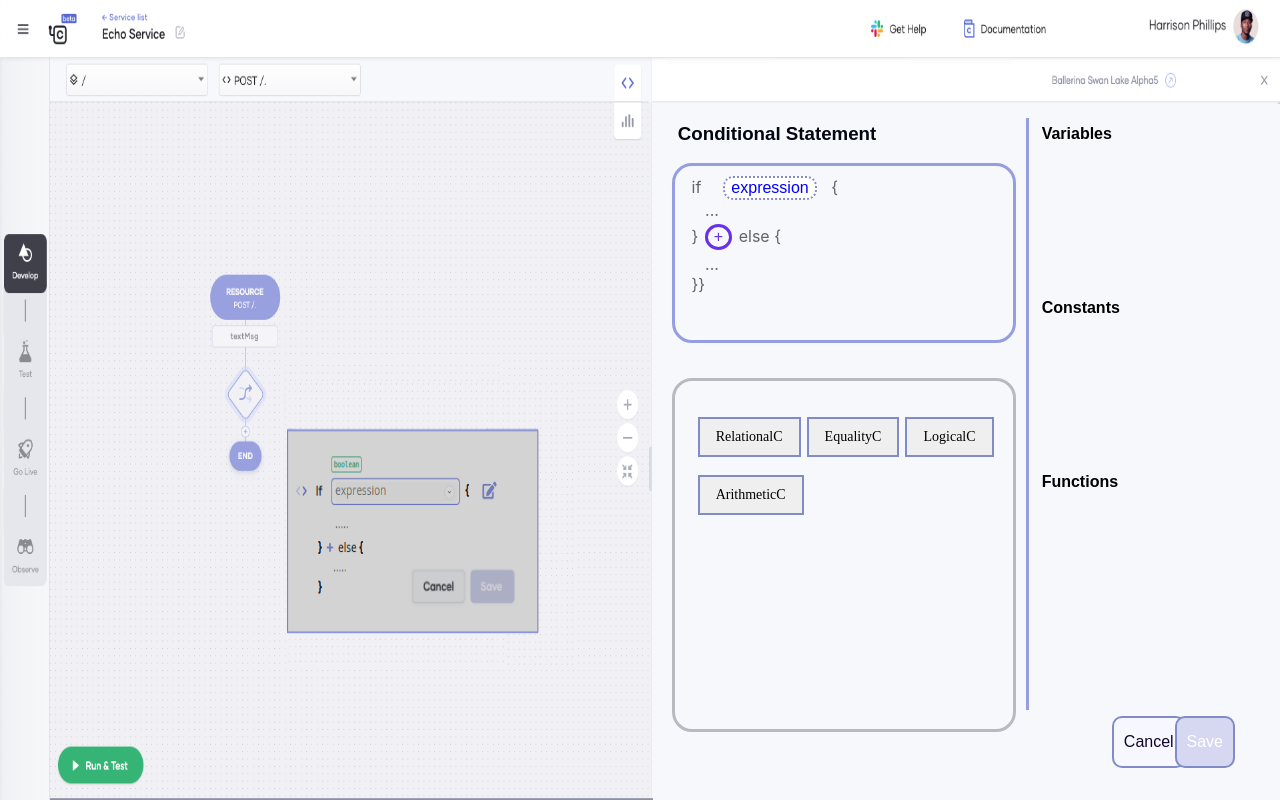
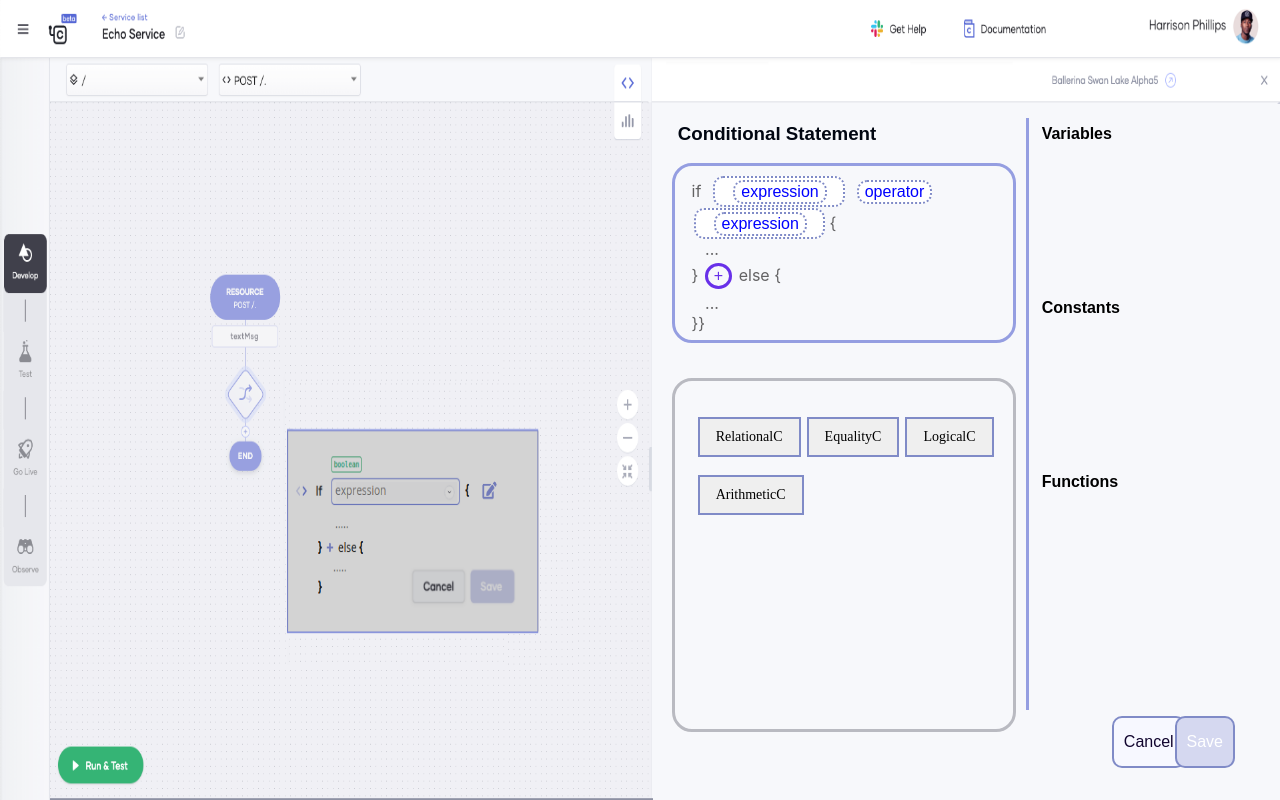
Before and after one commit to madushajg/tree-editor, a React (Create React App) app: page / in a window 1280 px wide. Both pictures are taken after a click on the button "RelationalC". Built offline with nearby package versions, Linux system fonts and the light colour scheme.

Commit message:
Seperate out the data models from the left pane

```diff
--- a/src/components/Expression/index.tsx
+++ b/src/components/Expression/index.tsx
@@ -12,7 +12,8 @@ interface ExpressionComponentProps {
 export function ExpressionComponent(props: ExpressionComponentProps) {
     const { model, callBack, isRoot } = props;
 
-    console.log(`from ExpressionComponent ${callBack}`)
+    console.log(`==================== ExpressionComponent ====================`)
+    console.log(model)
     const component = getExpressionTypeComponent(model, callBack);
 
     // const onClickWholeExpression = () => {
--- a/src/components/ExpressionTypes/Relational/index.tsx
+++ b/src/components/ExpressionTypes/Relational/index.tsx
@@ -5,7 +5,7 @@ import { ExpressionComponent } from "../../Expression";
 
 interface RelationalProps {
     model: Expression
-    callBack: (exp: string[]) => void
+    callBack: (suggestions: string[], model: Expression) => void
 }
 
 export function RelationalC(props: RelationalProps) {
@@ -24,14 +24,21 @@ export function RelationalC(props: RelationalProps) {
         // suggestion = <Suggestions model={model} kind={"comparison"} operator={false} />;
     }
 
-    const onClickOnExpression = (suggestions:string[]) => {
+    // const onClickOnExpression = (suggestions:string[]) => {
+    //     // callback(model);
+    //     callBack(suggestions)
+    // };
+
+    const onClickOnExpression = () => {
         // callback(model);
-        callBack(suggestions)
+        console.log(`RelationalC kind: ${model.kind}`);
+        console.log(model);
+        callBack(getSuggestionsBasedOnExpressionKind("RelationalC"), model)
     };
 
     return (
         <span>
-            <button className="template-button" onClick={()=>onClickOnExpression(getSuggestionsBasedOnExpressionKind("relational"))}>{lhs}</button>
+            <button className="template-button" onClick={onClickOnExpression}>{lhs}</button>
             <span className="App-expression-block App-expression-block-element">
                 <button className="template-button">operator</button>
             </span>
--- a/src/components/LeftPane/index.tsx
+++ b/src/components/LeftPane/index.tsx
@@ -3,221 +3,45 @@ import {Expression, Comparison} from '../../models/definitions'
 import { getExpressionTypeComponent, getSuggestionsBasedOnExpressionKind } from "../../utils";
 import { addExpression } from "../../utils/utils";
 import { ExpressionComponent } from "../Expression";
+import { sampleModel } from "../MainContainer";
 
 import '../MainContainer/styles.css';
 import { Suggestions } from "../Suggestions";
 
-// if (var1 + var2) > 10
-// export const sampleModel: Expression = {
-//     type: ["boolean"],
-//     kind: "RelationalC",
-//     expressionType: {
-//         lhsExp: {
-//             type: ["int", "float", "decimal"],
-//             kind: "ArithmaticC",
-//             expressionType: {
-//                 lhsOperand: {
-//                     type: ["int", "float", "decimal", "string"],
-//                     kind: "VariableC",
-//                     expressionType: {
-//                         name: "var1"
-//                     }
-//                 },
-//                 operator: "+",
-//                 rhsOperand: {
-//                     type: ["int", "float", "decimal", "string"],
-//                     kind: "VariableC",
-//                     expressionType: {
-//                         name: "var2"
-//                     }
-//                 }
-//             }
-//         },
-//         operator: ">",
-//         rhsExp: {
-//             type: ["int", "float", "decimal"],
-//             kind: "LiteralC",
-//             expressionType: {
-//                 value: 10
-//             }
-//         }
-//     }
-// }
 
-// if (var1 + var2) > (var10 + var20)
-// export const sampleModel: Expression = {
-//     type: ["boolean"],
-//     kind: "RelationalC",
-//     expressionType: {
-//         lhsExp: {
-//             type: ["int", "float", "decimal"],
-//             kind: "ArithmaticC",
-//             expressionType: {
-//                 lhsOperand: {
-//                     type: ["int", "float", "decimal", "string"],
-//                     kind: "VariableC",
-//                     expressionType: {
-//                         name: "var1"
-//                     }
-//                 },
-//                 operator: "+",
-//                 rhsOperand: {
-//                     type: ["int", "float", "decimal", "string"],
-//                     kind: "VariableC",
-//                     expressionType: {
-//                         name: "var2"
-//                     }
-//                 }
-//             }
-//         },
-//         operator: ">",
-//         rhsExp: {
-//             type: ["int", "float", "decimal"],
-//             kind: "ArithmaticC",
-//             expressionType: {
-//                 lhsOperand: {
-//                     type: ["int", "float", "decimal", "string"],
-//                     kind: "VariableC",
-//                     expressionType: {
-//                         name: "var10"
-//                     }
-//                 },
-//                 operator: "+",
-//                 rhsOperand: {
-//                     type: ["int", "float", "decimal", "string"],
-//                     kind: "VariableC",
-//                     expressionType: {
-//                         name: "var20"
-//                     }
-//                 }
-//             }
-//         }
-//     }
-// }
-
-// if false
-export const sampleModel: Expression = {
-    type: ["boolean"],
-    kind: "LiteralC",
-    // expressionType: {
-    //     value: "false"
-    // }
+interface ModelProps {
+    model: Expression
+    currentModel: {model: Expression}
 }
 
-// // if 30 > 40
-// export const sampleModel: Expression = {
-//     type: ["boolean"],
-//     kind: "RelationalC",
-//     expressionType: {
-//         lhsExp: {
-//             type: ["int"],
-//             kind: "LiteralC",
-//             // expressionType: {
-//             //     value: "30"
-//             // }
-//         },
-//         operator: ">",
-//         rhsExp: {
-//             type: ["int"],
-//             kind: "LiteralC",
-//             // expressionType: {
-//             //     value: "40"
-//             // }
-//         }
-//     }
-// }
-
-export function LeftPane() {
-
-    // if (var1 + var2) > 10
-    // const sampleModel: Expression = {
-    //     type: ["boolean"],
-    //     kind: "RelationalC",
-    //     expressionType: {
-    //         lhsExp: {
-    //             type: ["int", "float", "decimal"],
-    //             kind: "ArithmaticC",
-    //             expressionType: {
-    //                 lhsOperand: {
-    //                     type: ["int", "float", "decimal", "string"],
-    //                     kind: "VariableC",
-    //                     expressionType: {
-    //                         name: "var1"
-    //                     }
-    //                 },
-    //                 operator: "+",
-    //                 rhsOperand: {
-    //                     type: ["int", "float", "decimal", "string"],
-    //                     kind: "VariableC",
-    //                     expressionType: {
-    //                         name: "var2"
-    //                     }
-    //                 }
-    //             }
-    //         },
-    //         operator: ">",
-    //         rhsExp: {
-    //             type: ["int", "float", "decimal"],
-    //             kind: "LiteralC",
-    //             expressionType: {
-    //                 value: 10
-    //             }
-    //         }
-    //     }
-    // }
-    // const x= (sampleModel.expressionType as Comparison).lhsExp;
-
-    // const sampleModel: Expression = {
-    //     type: ["boolean"],
-    //     kind: "ArithmaticC",
-    //     expressionType: {
-    //         lhsOperand: {
-    //             type: ["int", "float", "decimal"],
-    //             kind: "LiteralC",
-    //             expressionType: {
-    //                 value: 10
-    //             }
-    //         },
-    //         operator: "+",
-    //         rhsOperand: {
-    //             type: ["int", "float", "decimal"],
-    //             kind: "LiteralC",
-    //             expressionType: {
-    //                 value: 20
-    //             }
-    //         }
-    //     }
-    // }
-
-
-    // const sampleModel: Expression = {
-    //     type: ["boolean"],
-    //     kind: "LiteralC",
-    //     expressionType: {
-    //         value: "false"
-    //     }
-    // }
+export function LeftPane(props: ModelProps) {
+    const {model, currentModel} = props;
 
     const [suggestionList, SetSuggestionsList] = useState(getSuggestionsBasedOnExpressionKind("LiteralC"));
-    const [currentModel, SetCurrentModel] = useState(sampleModel);
+    const [isSuggestionClicked, SetIsSuggestionClicked] = useState(false);
 
     const onClickButton = (suggestions:string[], model: Expression) => {
         SetSuggestionsList(suggestions)
-        SetCurrentModel(model)
+        SetIsSuggestionClicked(false)
+    }
+
+    const onClickSuggestionButton = (model: Expression) => {
+        currentModel.model = model
+        SetIsSuggestionClicked(!isSuggestionClicked)
     }
 
     // console.log(x);
-    console.log(sampleModel);
+    console.log(model);
     return (
         <div className="App-leftPane">
             <h3 className="App-leftPane-heading">Conditional Statement</h3>
             <div className="App-statement-template-editor">
                 <div className="App-statement-template-editor-inner">
-                    <ExpressionComponent model={currentModel} callBack={onClickButton} isRoot={true}/>
+                    <ExpressionComponent model={model} callBack={onClickButton} isRoot={true}/>
                 </div>
             </div>
             <div className="App-context-sensitivePane">
-                <Suggestions model={currentModel} suggestions={suggestionList} operator={false}/>
+                <Suggestions model={currentModel.model} suggestions={suggestionList} operator={false} callBack={onClickSuggestionButton}/>
             </div>
 
         </div>
--- a/src/components/MainContainer/index.tsx
+++ b/src/components/MainContainer/index.tsx
@@ -4,14 +4,140 @@ import { LeftPane } from '../LeftPane';
 import image2 from './base.png';
 
 import './styles.css';
+import { Expression } from '../../models/definitions';
+
+// if (var1 + var2) > 10
+// export const sampleModel: Expression = {
+//     type: ["boolean"],
+//     kind: "RelationalC",
+//     expressionType: {
+//         lhsExp: {
+//             type: ["int", "float", "decimal"],
+//             kind: "ArithmaticC",
+//             expressionType: {
+//                 lhsOperand: {
+//                     type: ["int", "float", "decimal", "string"],
+//                     kind: "VariableC",
+//                     expressionType: {
+//                         name: "var1"
+//                     }
+//                 },
+//                 operator: "+",
+//                 rhsOperand: {
+//                     type: ["int", "float", "decimal", "string"],
+//                     kind: "VariableC",
+//                     expressionType: {
+//                         name: "var2"
+//                     }
+//                 }
+//             }
+//         },
+//         operator: ">",
+//         rhsExp: {
+//             type: ["int", "float", "decimal"],
+//             kind: "LiteralC",
+//             expressionType: {
+//                 value: 10
+//             }
+//         }
+//     }
+// }
+
+// if (var1 + var2) > (var10 + var20)
+// export const sampleModel: Expression = {
+//     type: ["boolean"],
+//     kind: "RelationalC",
+//     expressionType: {
+//         lhsExp: {
+//             type: ["int", "float", "decimal"],
+//             kind: "ArithmaticC",
+//             expressionType: {
+//                 lhsOperand: {
+//                     type: ["int", "float", "decimal", "string"],
+//                     kind: "VariableC",
+//                     expressionType: {
+//                         name: "var1"
+//                     }
+//                 },
+//                 operator: "+",
+//                 rhsOperand: {
+//                     type: ["int", "float", "decimal", "string"],
+//                     kind: "VariableC",
+//                     expressionType: {
+//                         name: "var2"
+//                     }
+//                 }
+//             }
+//         },
+//         operator: ">",
+//         rhsExp: {
+//             type: ["int", "float", "decimal"],
+//             kind: "ArithmaticC",
+//             expressionType: {
+//                 lhsOperand: {
+//                     type: ["int", "float", "decimal", "string"],
+//                     kind: "VariableC",
+//                     expressionType: {
+//                         name: "var10"
+//                     }
+//                 },
+//                 operator: "+",
+//                 rhsOperand: {
+//                     type: ["int", "float", "decimal", "string"],
+//                     kind: "VariableC",
+//                     expressionType: {
+//                         name: "var20"
+//                     }
+//                 }
+//             }
+//         }
+//     }
+// }
+
+// if false
+export const sampleModel: Expression = {
+    type: ["boolean"],
+    kind: "LiteralC",
+    // expressionType: {
+    //     value: "false"
+    // }
+}
+
+// // if 30 > 40
+// export const sampleModel: Expression = {
+//     type: ["boolean"],
+//     kind: "RelationalC",
+//     expressionType: {
+//         lhsExp: {
+//             type: ["int"],
+//             kind: "LiteralC",
+//             // expressionType: {
+//             //     value: "30"
+//             // }
+//         },
+//         operator: ">",
+//         rhsExp: {
+//             type: ["int"],
+//             kind: "LiteralC",
+//             // expressionType: {
+//             //     value: "40"
+//             // }
+//         }
+//     }
+// }
+
+
 
 export function MainContainer() {
+    let currentModel: {model: Expression} = {
+        model: sampleModel
+    }
 
     return (
         <div className="App">
             <img src={image2} alt="Flowers in Chania" width='100%'/>
             <div className="App-tree-editor">
-                <LeftPane />
+                <LeftPane model={sampleModel} currentModel={currentModel}/>
                 <div className="vl"></div>
                 <RightPane />
             </div>
--- a/src/utils/index.tsx
+++ b/src/utils/index.tsx
@@ -19,11 +19,12 @@ export function getOperatorSuggestions(kind:string) : string[] {
 }
 
 export function getExpressionTypeComponent(expression: Expression, callBack:(suggestions: string[], model: Expression) => void): ReactNode {
+   // console.log(`getExpressionTypeComponent kind ${expression}`)
    const ExprTypeComponent = (expressionTypeComponents as any)[expression.kind];
 
    if (!ExprTypeComponent) {
    }
-   console.log(`from util function ${callBack}`)
+
    return <ExprTypeComponent model={expression} callBack={callBack}/>;
 }
 
```
Also changed, not shown: src/components/Suggestions/index.tsx (+8 -8 lines).
